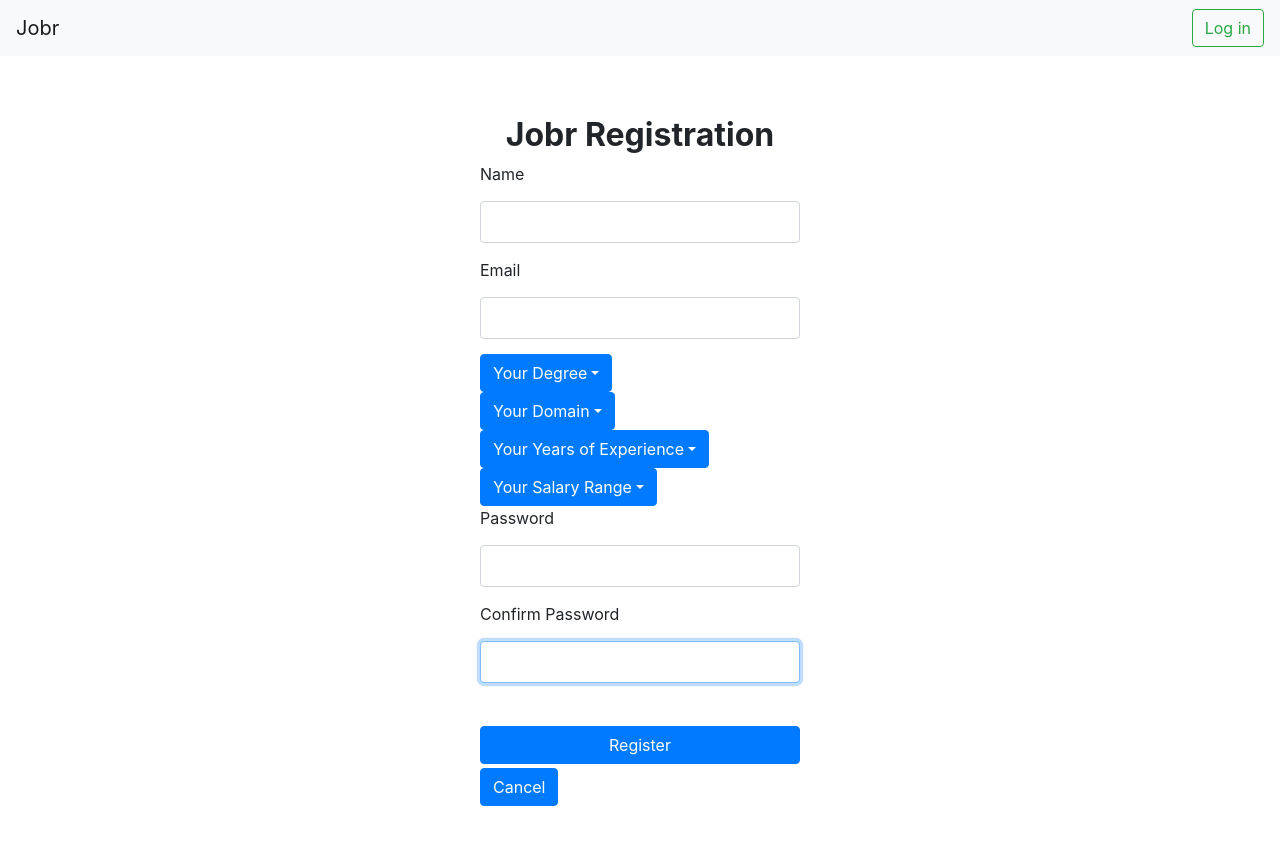
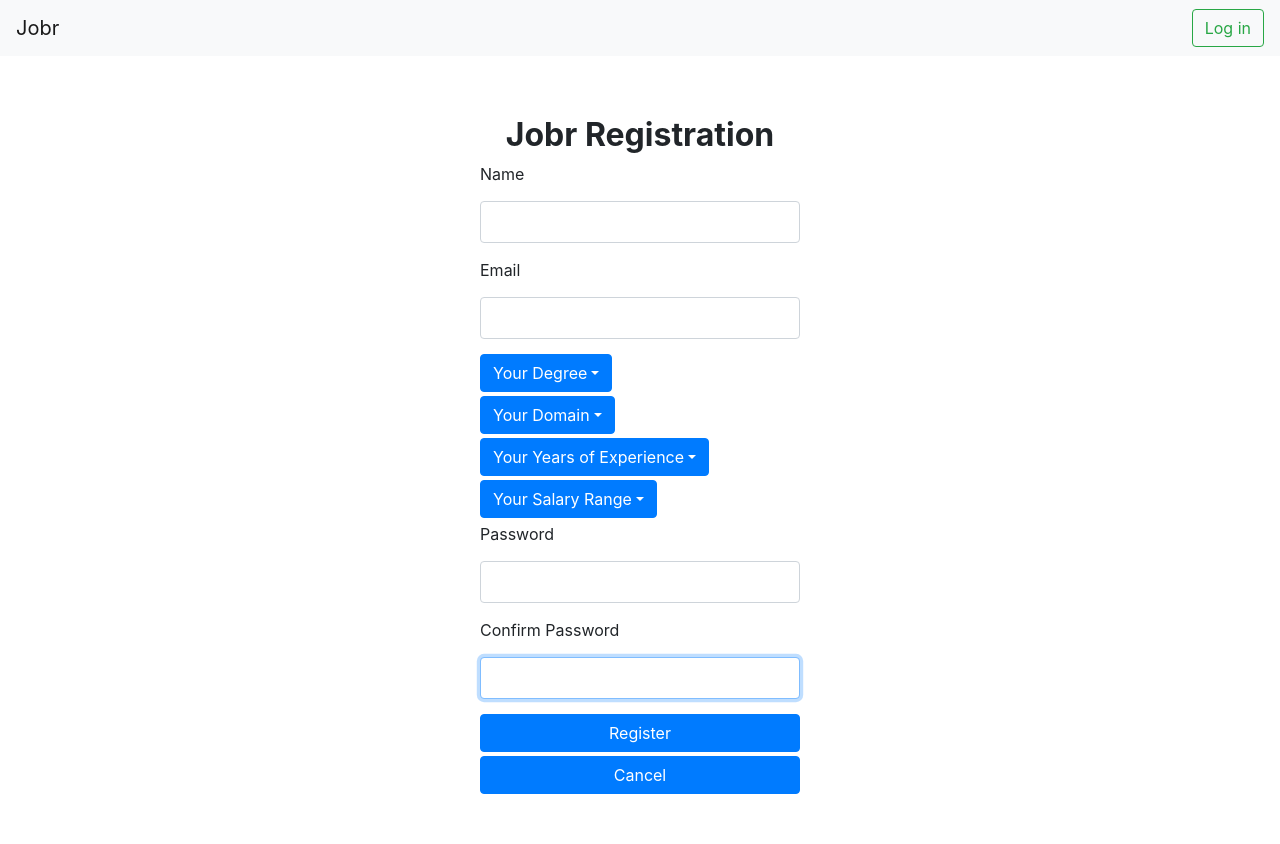
Before and after one commit to jimmy12201/Post-Seek, a React app in the folder frontend/: page /profile in a window 1280 px wide. Shown: the top 844 px of the page. Built offline with nearby package versions, Linux system fonts and the light colour scheme.

Commit message:
Bugs fixed

```diff
--- a/frontend/src/Components/HeaderComponent.js
+++ b/frontend/src/Components/HeaderComponent.js
@@ -28,7 +28,6 @@ class HeaderComponent extends Component {
         if (this.props.user.loggedIn) {
             return (
                 <div>
-                    <span onClick={() => {console.log(this.props)}}>Test</span>
                     <span><strong>{this.props.user.userInfo.name}</strong></span>
                     <form className="form-inline my-2 my-lg-0">
                     <button onClick={this.goToProfile} className="btn btn-outline-success my-2 my-sm-0 m-2" type="submit">Profile</button>
--- a/frontend/src/Components/ProfileComponent.js
+++ b/frontend/src/Components/ProfileComponent.js
@@ -8,7 +8,6 @@ import { bindActionCreators } from 'redux';
 class ProfileComponent extends Component {
     constructor(props) {
         super(props);
-        console.log(this.props);
     }
 
     render() {
--- a/frontend/src/Components/Register/RegisterComponent.js
+++ b/frontend/src/Components/Register/RegisterComponent.js
@@ -66,7 +66,7 @@ class RegisterComponent extends Component{
         yearsOfExperience: this.state.yearsOfExperience,
         salaryRange: this.state.salaryRange,
       }).then((user) => {
-        console.log(user);
+        console.log(this.props);
         this.props.history.push('/');
       });
     } else {
@@ -147,7 +147,7 @@ class RegisterComponent extends Component{
 
       <div className="Login bg-gray">
         <h2> <center> <strong>  {headerText} </strong></center> </h2>
-        <form>
+        <form onSubmit={this.registerUser}>
 
 				<FormGroup controlId="name" bssize="large">
             <FormLabel>Name</FormLabel>
@@ -169,7 +169,7 @@ class RegisterComponent extends Component{
             />
           </FormGroup>
 
-					<Dropdown>
+					<Dropdown className="form-inline my-2 my-lg-1">
 							<Dropdown.Toggle>
 								{degreeText}
 							</Dropdown.Toggle>
@@ -179,7 +179,7 @@ class RegisterComponent extends Component{
 							</Dropdown.Menu>
 						</Dropdown>
 
-						<Dropdown>
+						<Dropdown className="form-inline my-2 my-lg-1">
 							<Dropdown.Toggle>
 								{domainText}
 							</Dropdown.Toggle>
@@ -189,7 +189,7 @@ class RegisterComponent extends Component{
 							</Dropdown.Menu>
 						</Dropdown>
 
-						<Dropdown>
+						<Dropdown className="form-inline my-2 my-lg-1">
 							<Dropdown.Toggle>
 								{yearsOfExperienceText}
 							</Dropdown.Toggle>
@@ -200,7 +200,7 @@ class RegisterComponent extends Component{
 						</Dropdown>
 
 
-						<Dropdown>
+						<Dropdown className="form-inline my-2 my-lg-1">
 							<Dropdown.Toggle>
 								{salaryRangeText}
 							</Dropdown.Toggle>
@@ -212,28 +212,25 @@ class RegisterComponent extends Component{
 
             {this.renderPassword()}
 
-        </form>
-
-
-
-        <br />
-        <form className="form-inline my-2 my-lg-1">
           <Button
             block
+            className="form-inline my-2 my-lg-1"
             bssize = "medium"
-            onClick={this.registerUser}
-            type="Register">
+            // onClick={this.registerUser}
+            type="submit">
             {submitText}
           </Button>
-        </form>
-        <form className="form-inline my-2 my-lg-0">
+
           <Link to="/"><Button
             block
+            className="form-inline my-2 my-lg-0"
             bssize = "medium"
             type="Cancel">
             Cancel
           </Button></Link>
         </form>
+
+
 
       </div>
     )
--- a/frontend/src/reducers/userReducer.js
+++ b/frontend/src/reducers/userReducer.js
@@ -11,6 +11,7 @@ export default function(state = initialState, action) {
           if(action.error){
             return state;
           }
+          console.log(action.payload.data);
           return {
             loggedIn: true,
             userInfo: action.payload.data
```
Also changed, not shown: 1 other file (tests, documents, lock files or other folders).
